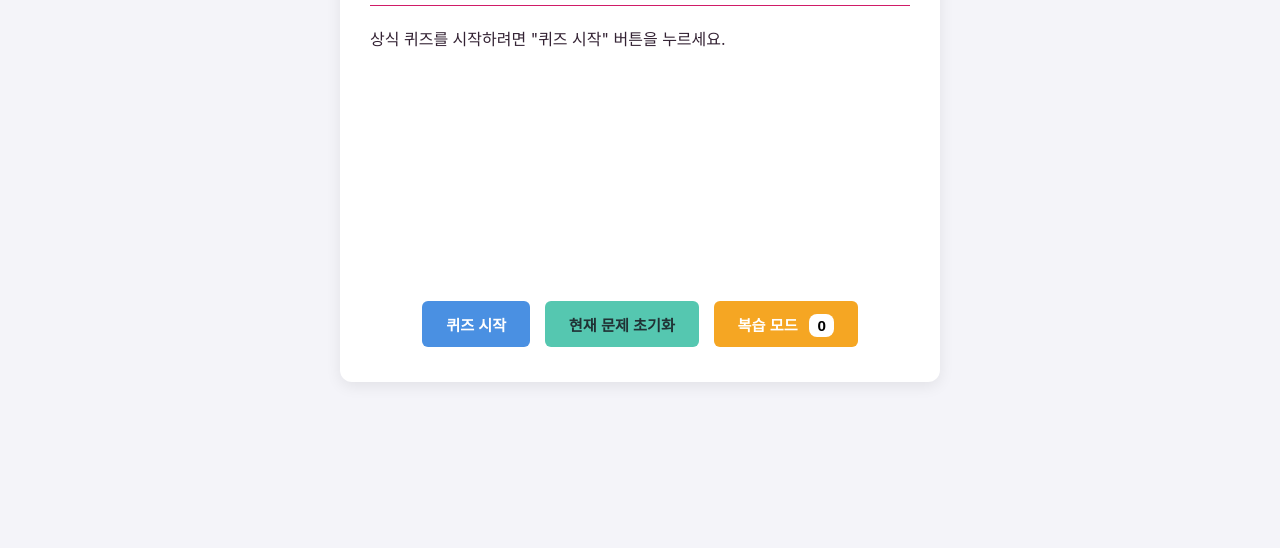
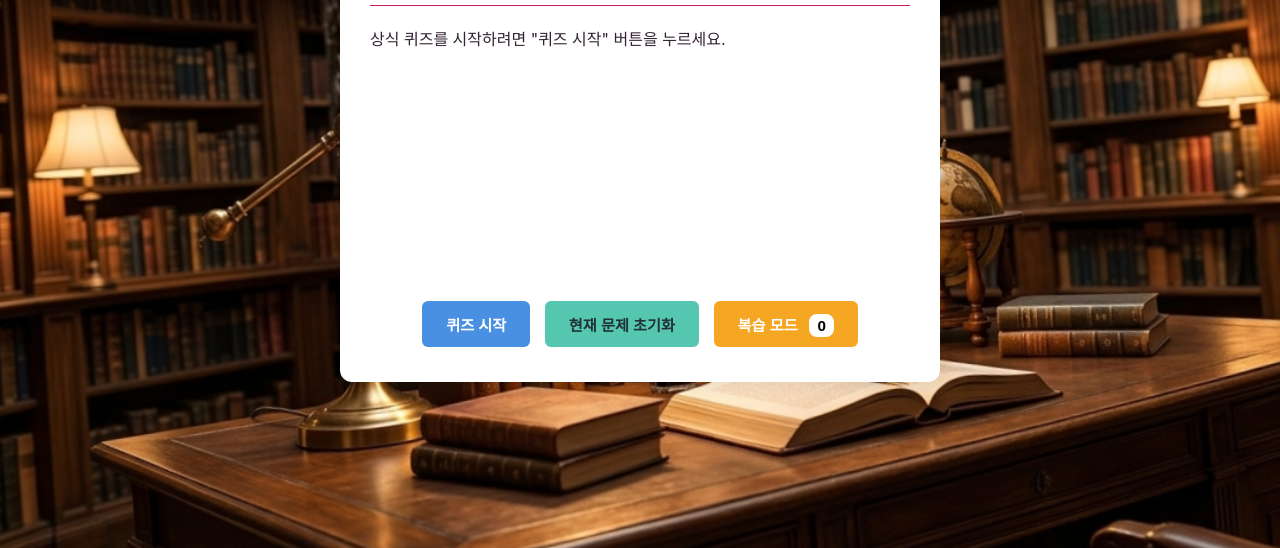
Before and after one commit to happyboy1327-sketch/daily-quiz-server, a website: page index.html in a window 1280 px wide. Shown: the part 252-800 px from the top of the page. Drawn offline with Linux system fonts and the light colour scheme.

Commit message:
Update body styles to use background image
Changed the background color to a background image for a more visually appealing design.

```diff
--- a/index.html
+++ b/index.html
@@ -10,7 +10,11 @@
         }
         body {
            font-family: 'Pretendard', -apple-system, BlinkMacSystemFont, 'Segoe UI', Roboto, sans-serif;
-            background-color: #f4f4f9;
+           background-image: url('./background.png');
+           background-size: cover;
+           background-position: center;
+           background-repeat: no-repeat;
+           background-attachment: fixed;
            color: #323;
            margin: 0;
            padding: 20px;
```
Lines whose indentation alone changed are shown as unchanged.
